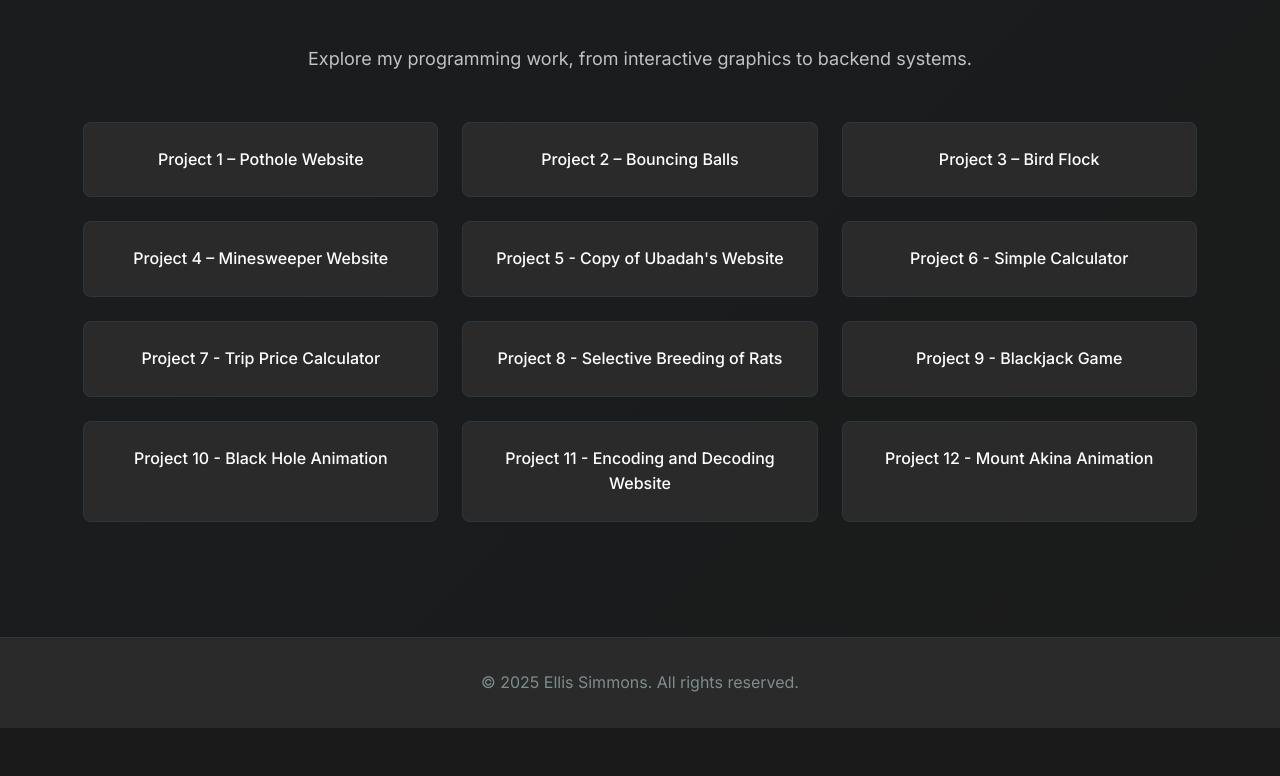
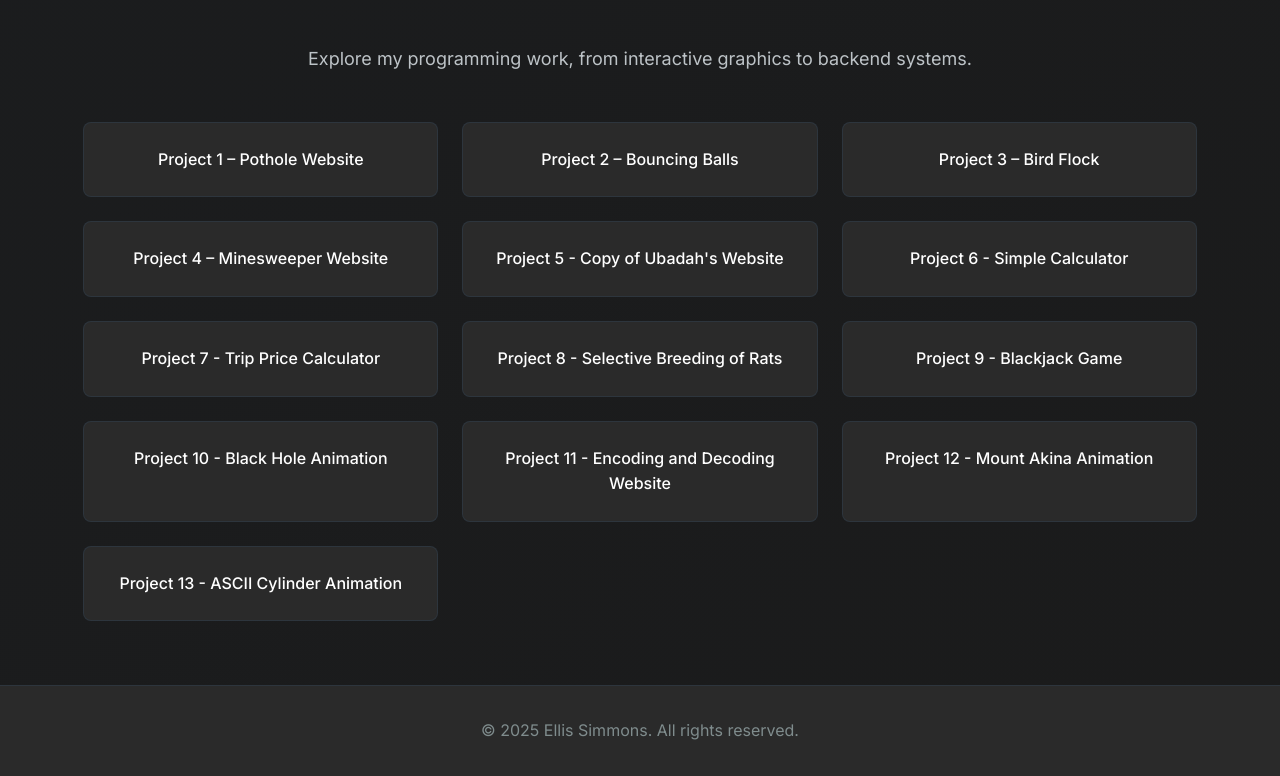
Before and after one commit to esimmons1/esimmons1.github.io, a plain HTML site: page programming.html in a window 1280 px wide. Shown: the part 233-1009 px from the top of the page. Before the commit the page ends 961 px from the top, so only its background shows below. Drawn offline with Linux system fonts and the light colour scheme.

Commit message:
Update programming.html

```diff
--- a/programming.html
+++ b/programming.html
@@ -57,6 +57,7 @@
                     <a href="https://github.com/esimmons1/BlackHoleProject" class="project-btn">Project 10 - Black Hole Animation</a>
                     <a href="https://github.com/esimmons1/Encoder" class="project-btn">Project 11 - Encoding and Decoding Website</a>
                     <a href="https://github.com/esimmons1/MountAkinaAnimation" class="project-btn">Project 12 - Mount Akina Animation</a>
+                    <a href="https://github.com/esimmons1/ASCIICylinder" class="project-btn">Project 13 - ASCII Cylinder Animation</a>
                 </div>
             </div>
         </section>
```
